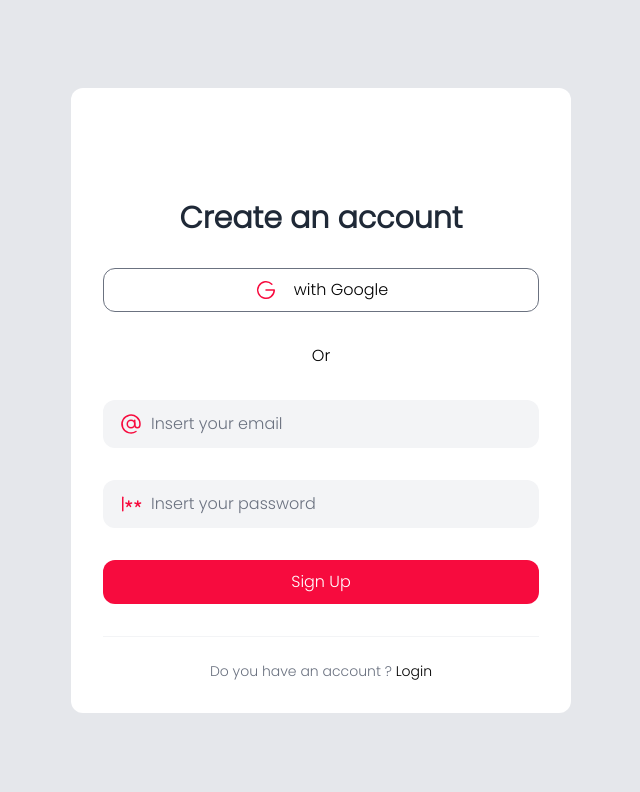
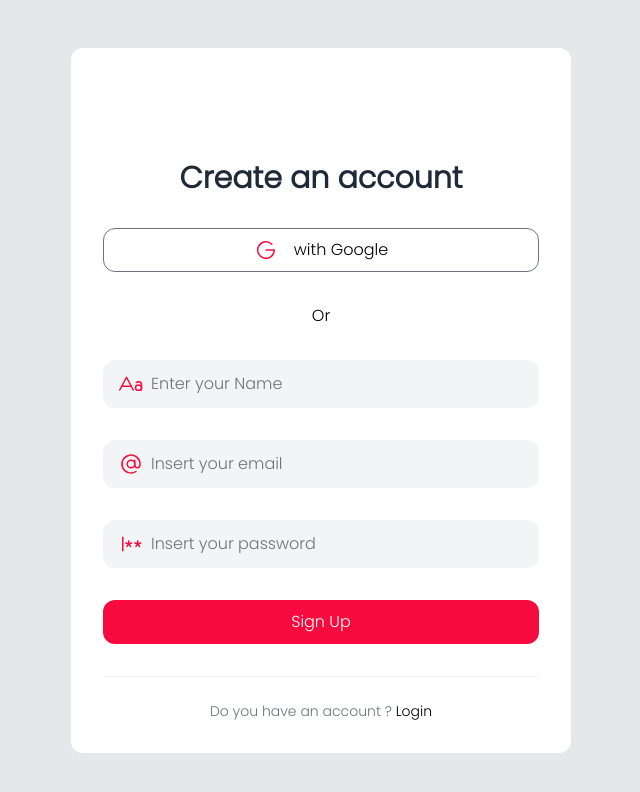
Before and after one commit to hariketsheth/luganodes-task-submission, a Next.js app: page /sign-up in a window 1280 px wide. Shown: the top 792 px of the page, without its empty margins (319-959 px from the left). Built offline with nearby package versions, Linux system fonts and the light colour scheme.

Commit message:
👤feature: Added User Profile

```diff
--- a/components/SignUp.tsx
+++ b/components/SignUp.tsx
@@ -1,14 +1,22 @@
-import { At, GoogleLogo, Password } from "phosphor-react";
+import { At, GoogleLogo, Password, TextAa } from "phosphor-react";
 import Link from "next/link";
 import { signInWithGoogle, signUp } from "@/firebase/authentication";
 import { app, db } from "@/firebase/init";
-import { getFirestore, collection, doc, addDoc } from "firebase/firestore";
+import {
+  getFirestore,
+  collection,
+  doc,
+  addDoc,
+  setDoc,
+} from "firebase/firestore";
+import { getAuth } from "firebase/auth";
 import { notify } from "@/utils/notify";
 import { FormEvent, useRef } from "react";
 
 export function SignUp() {
   const email = useRef<HTMLInputElement>(null);
   const password = useRef<HTMLInputElement>(null);
+  const name = useRef<HTMLInputElement>(null);
 
   async function loginWithGoogle() {
     const response = await signInWithGoogle();
@@ -20,32 +28,31 @@ export function SignUp() {
   async function createAnAccount(event: FormEvent<HTMLFormElement>) {
     event.preventDefault();
 
-    if (email.current && password.current) {
+    if (name.current && email.current && password.current) {
       const response = await signUp(
         email.current.value,
         password.current.value
       );
-      const docRef = doc(db, "users", email.current.value);
-
-      const data = {
-        name: "Ottawa",
-        country: "Canada",
-        province: "ON",
-      };
-
-      addDoc(docRef, data)
-        .then((docRef) => {
-          notify("Added.");
-        })
-        .catch((error) => {
-          notify("Something went wrong.");
-        });
       if (!response) {
         notify("Something went wrong.");
+      } else {
+        try {
+          // Create a new document in Firestore with the user's name, email, and password
+          const userRef = doc(
+            collection(db, "users"),
+            getAuth(app).currentUser?.uid
+          );
+          await setDoc(userRef, {
+            email: email.current.value,
+            name: name.current.value
+          });
+        } catch (error) {
+          console.error("Error adding document:", error);
+          notify("Something went wrong while adding the document.");
+        }
       }
     }
   }
-
   return (
     <div className="bg-white md:w-[500px] rounded-xl p-8">
       <h2 className="mt-20 mb-8 text-3xl font-bold text-center text-gray-800">
@@ -60,6 +67,25 @@ export function SignUp() {
       </button>
       <p className="text-center mb-8">Or</p>
       <form className="space-y-8" onSubmit={createAnAccount}>
+        <div className="space-y-4">
+          <div className="relative flex items-center">
+            <TextAa
+              style={{ color: "#f70b3e" }}
+              className="w-6 h-6 absolute left-4 inset-y-0 my-auto"
+            />
+            <input
+              ref={name}
+              type="text"
+              name="name"
+              placeholder="Enter your Name"
+              className="focus:outline-none
+                                        block w-full rounded-xl placeholder-gray-500
+                                        bg-gray-100 pl-12 pr-4 h-12 text-gray-600 transition
+                                        duration-300 invalid:ring-2 invalid:ring-red-400
+                                        focus:ring-2 focus:ring-black"
+            />
+          </div>
+        </div>
         <div className="space-y-4">
           <div className="relative flex items-center">
             <At
--- a/components/User.tsx
+++ b/components/User.tsx
@@ -4,15 +4,49 @@ import {
   verifyUserEmail,
 } from "@/firebase/authentication";
 import { At, GoogleLogo, Password } from "phosphor-react";
-import { User } from "@firebase/auth";
+import { getAuth, User } from "@firebase/auth";
 import Link from "next/link";
 import { notify } from "@/utils/notify";
+import { useEffect, useState } from "react";
+import { getFirestore, doc, getDoc, DocumentData } from "firebase/firestore";
 
 type Props = {
   currentUser: User | null;
 };
 
+type UserData = {
+  name: string;
+  email: string;
+  // Add other fields as needed
+};
+
 export function UserComponent({ currentUser }: Props) {
+  const [userData, setUserData] = useState<UserData | null>(null);
+  const [loading, setLoading] = useState(true);
+
+  useEffect(() => {
+    if (currentUser) {
+      // Use function expression instead of function declaration
+      const fetchUserData = async () => {
+        try {
+          const firestore = getFirestore();
+          const userRef = doc(firestore, "users", currentUser.uid);
+          const userSnapshot = await getDoc(userRef);
+          if (userSnapshot.exists()) {
+            // Cast the DocumentData to UserData type
+            setUserData(userSnapshot.data() as UserData);
+          }
+          setLoading(false);
+        } catch (error) {
+          console.error("Error fetching user data:", error);
+          setLoading(false);
+        }
+      };
+
+      fetchUserData();
+    }
+  }, [currentUser]);
+
   async function sendEmail() {
     if (currentUser) {
       const response = await verifyUserEmail(currentUser);
@@ -26,20 +60,14 @@ export function UserComponent({ currentUser }: Props) {
   }
 
   return (
-    <div className="bg-white md:w-[500px] rounded-xl p-8 justify-center items-center">
+    <div className="bg-white md:w-[650px] rounded-xl p-8 justify-center items-center">
       <h2 className="mt-5 mb-8 text-3xl font-bold text-center text-gray-800">
         Edit Profile 👋
       </h2>
-      {currentUser &&
-        currentUser.emailVerified &&
-        !verifyIfUserIsEnrolled(currentUser) && (
+      <p>
+        Hi <b>{userData?.name}</b>{" "}
+      </p>
       <div>
-            <Link
-              className="hover:text-black underline text-center w-full"
-              href="/mfa"
-            >
-              Activate the multifactor authentication
-            </Link>
         <form className="space-y-8">
           <div className="space-y-4">
             <div className="relative flex items-center">
@@ -50,30 +78,52 @@ export function UserComponent({ currentUser }: Props) {
               <input
                 type="email"
                 name="email"
-                    placeholder="Insert your email"
-                    className="focus:outline-none
+                placeholder="Update your email"
+                className={`focus:outline-none
                     block w-full rounded-xl placeholder-gray-500
                     bg-gray-100 pl-12 pr-4 h-12 text-gray-600 transition
                     duration-300 invalid:ring-2 invalid:ring-red-400
-                                                       focus:ring-2 focus:ring-black"
+                    focus:ring-2 focus:ring-black
+                    ${currentUser?.emailVerified ? "verified" : "unverified"}`}
+                value={currentUser?.email || ""}
+                readOnly
               />
+              {/* Add the chip with the dot and text */}
+              <span
+                className={`absolute top-1/2 transform -translate-y-1/2 right-6 py-1 px-3 rounded-full ${
+                  currentUser?.emailVerified ? "bg-green" : "bg-orange"
+                }`}
+              >
+                {/* Add the dot pseudo-element */}
+                <span
+                  className={`absolute top-1/2 transform -translate-y-1/2 ml-2 w-3 h-3 rounded-full
+                      ${
+                        currentUser?.emailVerified ? "dot-green" : "dot-orange"
+                      }`}
+                ></span>
+                &nbsp;&nbsp;&nbsp;
+                <span
+                  className={`ml-3 font-semibold ${
+                    currentUser?.emailVerified ? "text-green" : "text-orange"
+                  }`}
+                >
+                  {currentUser?.emailVerified
+                    ? "Verified Email"
+                    : "Unverified Email"}
+                </span>
+              </span>
             </div>
           </div>
-              <div className="space-y-4 my-6">
-                <div className="relative flex items-center">
-                  <Password
-                    style={{ color: "#f70b3e" }}
-                    className="w-6 h-6 absolute left-4 inset-y-0 my-auto"
-                  />
-                  <input
-                    type="password"
-                    name="password"
-                    id="password"
-                    placeholder="Insert your password"
-                    className="focus:outline-none block w-full rounded-xl placeholder-gray-500 bg-gray-100 pl-12 pr-4 h-12 text-gray-600 transition duration-300 invalid:ring-2 invalid:ring-red-400 focus:ring-2 focus:ring-black"
-                  />
-                </div>
-              </div>
+          {/*  {currentUser &&
+        currentUser.emailVerified &&
+        !verifyIfUserIsEnrolled(currentUser) && (
+          <div>
+            <Link
+              className="hover:text-black underline text-center w-full"
+              href="/mfa"
+            >
+              Activate the multifactor authentication
+            </Link>
            <button
             type="submit"
             className="bg-black rounded-xl flex h-11 w-full items-center justify-center px-6"
@@ -83,23 +133,11 @@ export function UserComponent({ currentUser }: Props) {
               Update Profile
             </span>
           </button>
-
-              <button
-                onClick={logout}
-                className="bg-black rounded-xl flex h-11 w-full items-center justify-center px-6"
-              >
-                <span className="relative text-base font-light text-white">
-                  Logout
-                </span>
-              </button>
-            </form>
           </div>
-        )}
+        )} */}
           {currentUser &&
             !currentUser.emailVerified &&
             !verifyIfUserIsEnrolled(currentUser) && (
-          <div>
-            <p> {currentUser.email}</p> <br></br>
               <button
                 onClick={sendEmail}
                 className="bg-red-500 rounded-xl flex h-11 w-full items-center justify-center px-6"
@@ -108,17 +146,19 @@ export function UserComponent({ currentUser }: Props) {
                   Verify your email
                 </span>
               </button>
-            <br></br>
+            )}
+
           <button
             onClick={logout}
             className="bg-black rounded-xl flex w-full h-11 items-center justify-center px-6"
           >
             <span className="relative text-base font-light text-white">
-                Disconnect
+              Logout
             </span>
           </button>
+        </form>
       </div>
-        )}
+      {/* )} */}
     </div>
   );
 }
--- a/styles/globals.css
+++ b/styles/globals.css
@@ -11,3 +11,47 @@ input::-webkit-inner-spin-button {
 input[type=number] {
   -moz-appearance: textfield;
 }
+
+.bg-orange {
+  background-color: rgba(255, 165, 0, 0.2); /* Transparent orange */
+}
+
+.bg-green {
+  background-color: rgba(0, 128, 0, 0.2); /* Transparent green */
+}
+.dot-green {
+  background-color: green;
+  animation: flashGreen 1.5s infinite;
+}
+
+.dot-orange {
+  background-color: orange;
+  animation: flashOrange 1.5s infinite;
+
+}
+
+.text-orange {
+  color: orange;
+}
+
+.text-green {
+  color: green;
+}
+
+@keyframes flashGreen {
+  0%, 100% {
+    opacity: 0;
+  }
+  50% {
+    opacity: 1;
+  }
+}
+
+@keyframes flashOrange {
+  0%, 100% {
+    opacity: 0;
+  }
+  50% {
+    opacity: 1;
+  }
+}
```
Lines whose indentation alone changed are shown as unchanged.
